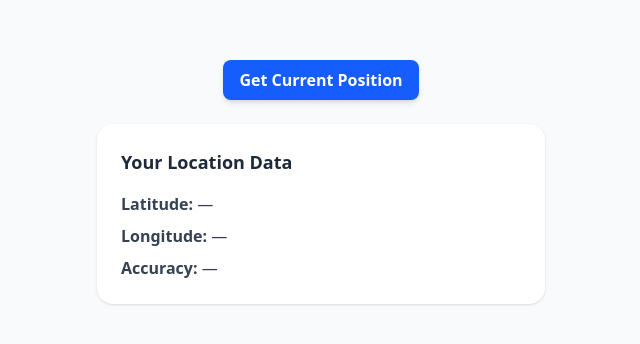
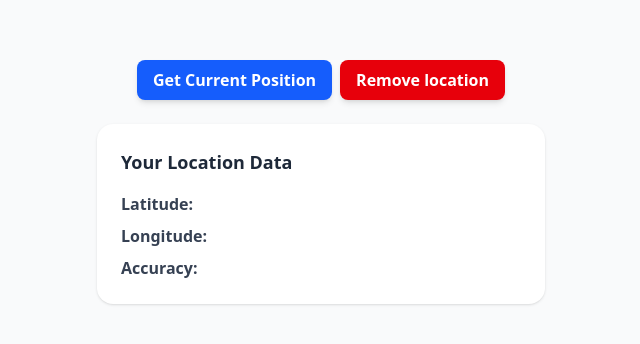
Before and after one commit to ergbeq21/geolocation, a SvelteKit app: page / in a window 1280 px wide. Shown: the part 218-562 px from the top of the page, without its empty margins (319-959 px from the left). Built offline with nearby package versions, Linux system fonts and the light colour scheme.

Commit message:
added the remove location function

```diff
--- a/src/routes/+page.svelte
+++ b/src/routes/+page.svelte
@@ -1,7 +1,7 @@
 <script>
-    let breitenGrad = $state();
-    let langenGrad = $state();
-    let genauigkeit = $state();
+    let breitenGrad = $state('');
+    let langenGrad = $state('');
+    let genauigkeit = $state('');
 
     function showLocation(position) {
         breitenGrad = position.coords.latitude;
@@ -16,15 +16,29 @@
     function showPosition() {
         navigator.geolocation.getCurrentPosition(showLocation, showError);
     }
+
+    function removeLocation(){
+        breitenGrad = '';
+        langenGrad = '';
+        genauigkeit = '';
+    }
 </script>
 
 <div class="flex flex-col items-center justify-center min-h-screen bg-gray-50 dark:bg-gray-900">
+    <div class="flex flex-row items-center justify-center gap-2">
         <button
             onclick={showPosition}
             class="px-4 py-2 mb-6 bg-blue-600 hover:bg-blue-700 text-white font-semibold rounded-lg shadow-md transition"
         >
             Get Current Position
         </button>
+        <button
+            onclick={removeLocation}
+            class="px-4 py-2 mb-6 bg-red-600 hover:bg-red-700 text-white font-semibold rounded-lg shadow-md transition"
+        >
+            Remove location
+        </button>
+    </div>
 
     <div class="w-full max-w-md bg-white dark:bg-gray-800 rounded-2xl shadow p-6">
         <h2 class="text-lg font-bold text-gray-800 dark:text-gray-200 mb-4">Your Location Data</h2>
@@ -32,7 +46,7 @@
         <div class="space-y-2 text-gray-700 dark:text-gray-300">
             <p><span class="font-semibold">Latitude:</span> {breitenGrad ?? "—"}</p>
             <p><span class="font-semibold">Longitude:</span> {langenGrad ?? "—"}</p>
-            <p><span class="font-semibold">Accuracy:</span> {genauigkeit ? `${genauigkeit} meters` : "—"}</p>
+            <p><span class="font-semibold">Accuracy:</span> {genauigkeit ?? `${genauigkeit} meters`}</p>
         </div>
     </div>
 </div>
```
Lines whose indentation alone changed are shown as unchanged.
